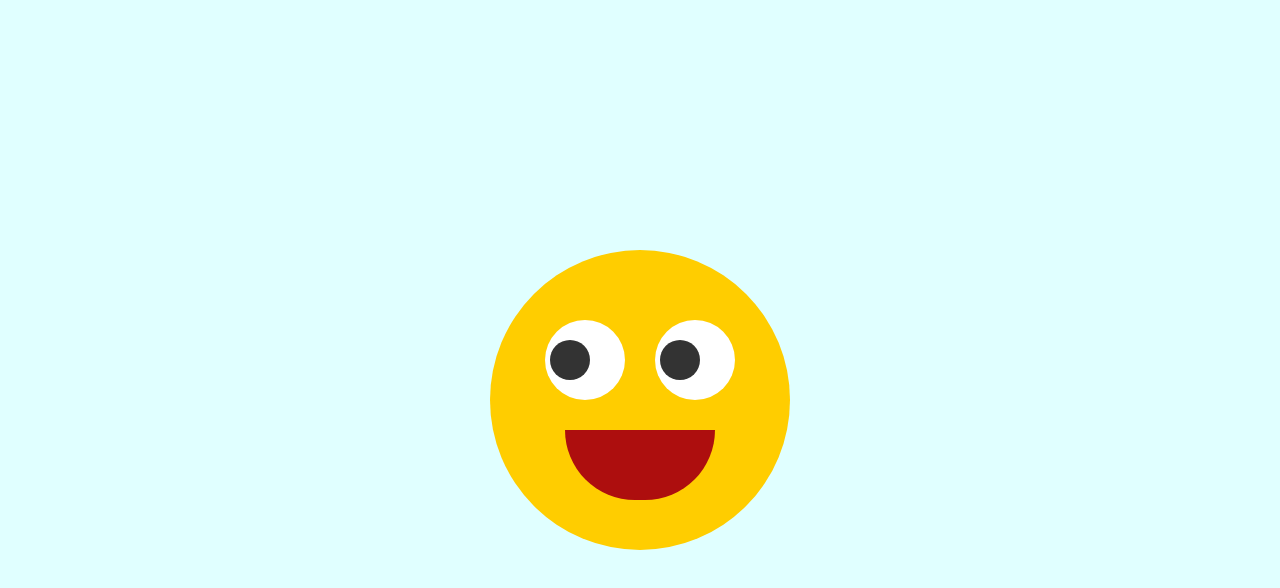
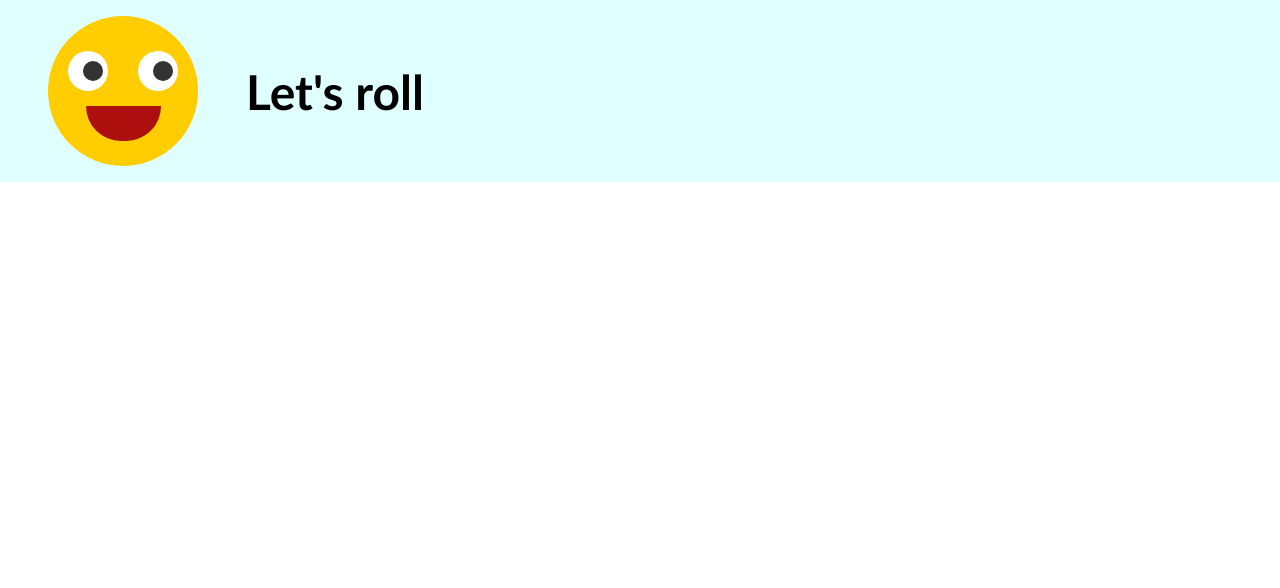
Before and after one commit to steffenjoachim/css-animations, a plain HTML site: page rolling-eyes.html in a window 1280 px wide. Drawn offline with Linux system fonts and the light colour scheme.

Commit message:
header for rolling eyes

```diff
--- a/rolling-eyes.css
+++ b/rolling-eyes.css
@@ -5,17 +5,23 @@
 }
 
 body {
+    background: #fff;
+}
+
+header {
+    padding: 16px 48px;
+    max-height: 25vh;
+    width: 100%;
     display: flex;
-    justify-content: center;
+    justify-content: flex-start;
     align-items: center;
-    min-height: 100vh;
     background: lightcyan;
 }
 
 .face {
     position: relative;
-    width: 300px;
-    height: 300px;
+    width: 150px;
+    height: 150px;
     border-radius: 50%;
     background: #ffcd00;
     display: flex;
@@ -26,9 +32,9 @@ body {
 .face::before {
     content: '';
     position: absolute;
-    top: 180px;
-    width: 150px;
-    height: 70px;
+    top: 90px;
+    width: 75px;
+    height: 35px;
     background: rgb(173, 14, 14);
     border-bottom-left-radius: 70px;
     border-bottom-right-radius: 70px;
@@ -36,9 +42,9 @@ body {
 }
 
 .face:hover::before {
-    top: 210px;
-    width: 150px;
-    height: 20px;
+    top: 100px;
+    width: 75px;
+    height: 10px;
     background: rgb(173, 14, 14);
     border-bottom-left-radius: 0;
     border-bottom-right-radius: 0;
@@ -46,14 +52,14 @@ body {
 
 .eyes {
     position: relative;
-    top: -40px;
+    top: -20px;
     display: flex;
 }
 
 .eyes .eye {
     position: relative;
-    width: 80px;
-    height: 80px;
+    width: 40px;
+    height: 40px;
     display: block;
     background: #fff;
     margin: 0 15px;
@@ -66,8 +72,14 @@ body {
     top: 50%;
     left: 25px;
     transform: translate(-50%, -50%);
-    width: 40px;
-    height: 40px;
+    width: 20px;
+    height: 20px;
     background: #333;
     border-radius: 50%;
 }
+
+h1 {
+    font-family: 'Gill Sans', 'Gill Sans MT', Calibri, 'Trebuchet MS', sans-serif;
+    font-size: 48px;
+    margin-left: 48px;
+}
--- a/rolling-eyes.html
+++ b/rolling-eyes.html
@@ -8,13 +8,17 @@
 </head>
 <body>
 
-        <article class="face">
-            <div class="eyes">
-                <div class="eye"></div>
-                <div class="eye"></div>
+        <header>
+            <div class="face">
+                <div class="eyes">
+                    <div class="eye"></div>
+                    <div class="eye"></div>
+                </div>
             </div>
-        </article>
-
+            <div>
+                <h1>Let's roll</h1>
+            </div>
+        </header>
     <script src="rolling-eyes.js"></script>
 </body>
 </html>
--- a/rolling-eyes.js
+++ b/rolling-eyes.js
@@ -6,7 +6,7 @@ function eyeball(event) {
         let x = eye.getBoundingClientRect().left + eye.clientWidth / 2;
         let y = eye.getBoundingClientRect().top + eye.clientHeight / 2;
         let radian = Math.atan2(event.pageY - y, event.pageX - x);
-        let rotation = (radian * (180 / Math.PI)) + 90; // Korrigierter Winkel
+        let rotation = (radian * (180 / Math.PI)) + 90;
         eye.style.transform = "rotate(" + rotation + "deg)";
     });
 }
```
